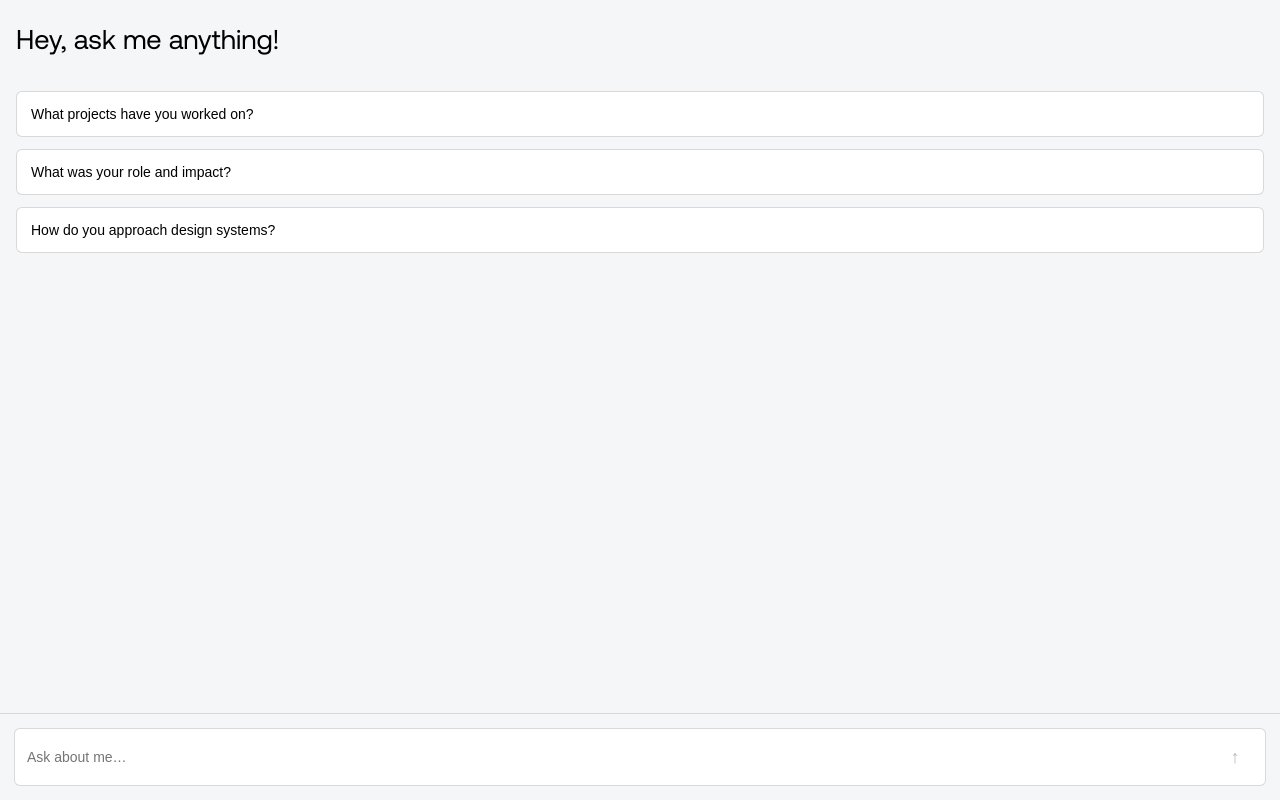
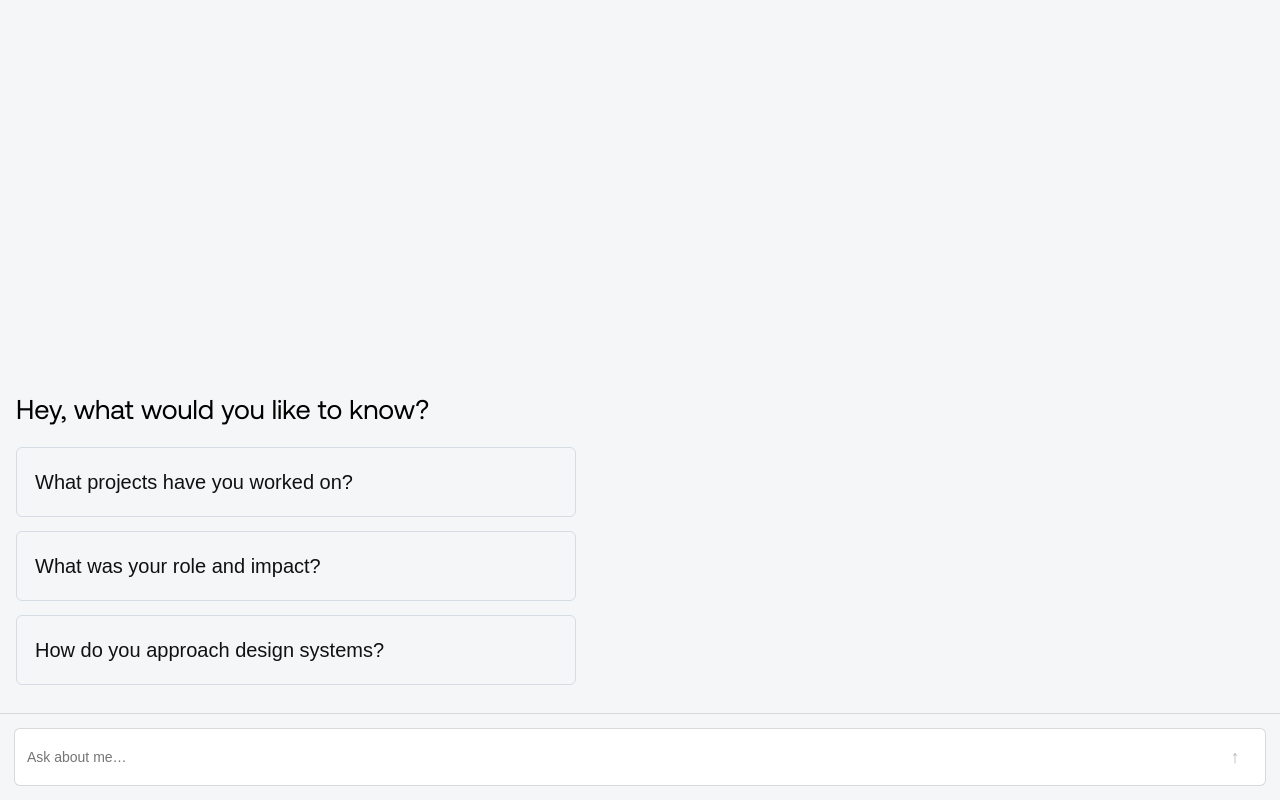
Before and after one commit to santilobos/portfolio-assistant-api2, a Next.js app: page /widget in a window 1280 px wide. Built offline with nearby package versions, Linux system fonts and the light colour scheme.

Commit message:
cambios en el wrapper que contiene los botones

```diff
--- a/app/widget/page.module.css
+++ b/app/widget/page.module.css
@@ -100,6 +100,17 @@
   color:#111111;
 }
 
+/* Quitar fondo oscuro de autofill / focus (Chrome, Safari) */
+.input:-webkit-autofill,
+.input:-webkit-autofill:hover,
+.input:-webkit-autofill:focus,
+.input:-webkit-autofill:active {
+  -webkit-box-shadow: 0 0 0 1000px rgba(255,255,255,0.9) inset !important;
+  -webkit-text-fill-color: #111111 !important;
+  transition: background-color 9999s ease-in-out 0s;
+}
+
+
 .input::placeholder{
   color: rgba(17,17,17,0.45);
 }
@@ -127,3 +138,12 @@
   opacity: .45;
   cursor: not-allowed;
 }
+
+/* Empuja el bloque de intro al fondo del área de mensajes */
+.intro{
+  margin-top: auto;      /* 👈 magia: empuja hacia abajo */
+  display: flex;
+  flex-direction: column;
+  gap: 14px;
+  padding-bottom: 12px;  /* aire con el input */
+}
--- a/app/widget/page.tsx
+++ b/app/widget/page.tsx
@@ -18,9 +18,7 @@ const aeonik = localFont({
 type Msg = { role: "user" | "assistant"; content: string }
 
 export default function Widget() {
-  const [messages, setMessages] = React.useState<Msg[]>([
-    { role: "assistant", content: "Hey, ask me anything!" },
-  ])
+  const [messages, setMessages] = React.useState<Msg[]>([])
   const [input, setInput] = React.useState("")
   const [loading, setLoading] = React.useState(false)
 
@@ -77,37 +75,34 @@ export default function Widget() {
       )
     }
 
+    const isFirstAssistant = m.role === "assistant" && i === 0
     return (
       <div key={i} className={styles.assistantRow}>
-      <div className={styles.assistantText}>{m.content}</div>
+        <div className={isFirstAssistant ? styles.assistantText : styles.assistantTextSmall}>
+          {m.content}
+        </div>
       </div>
     )
   })}
 
-        {loading && <div style={{ opacity: 0.6 }}>Typing…</div>}
+  {/* 👇 Intro pegado abajo cuando aún no hay conversación */}
+  {messages.length <= 1 && (
+    <div className={styles.intro}>
+      <div className={styles.assistantRow}>
+        <div className={styles.assistantText}>Hey, what would you like to know?</div>
+      </div>
 
-        {messages.length <= 2 && (
-          <div style={{ display: "grid", gap: 12, marginTop: 18 }}>
+      <div className={styles.quickGrid}>
         {quick.map((q) => (
-              <button
-                key={q}
-                onClick={() => send(q)}
-                style={{
-                  textAlign: "left",
-                  padding: "14px",
-                  borderRadius: 6,
-                  border: "1px solid rgba(0,0,0,0.15)",
-                  background: "#fff",
-                  fontSize: 14,
-                  cursor: "pointer",
-                }}
-              >
+          <button key={q} onClick={() => send(q)} className={styles.quickBtn}>
             {q}
           </button>
         ))}
       </div>
+    </div>
   )}
 </div>
+
 
       {/* Input */}
       <div style={{ padding: 14, borderTop: "1px solid rgba(0,0,0,0.12)" }}>
```
Lines whose indentation alone changed are shown as unchanged.
